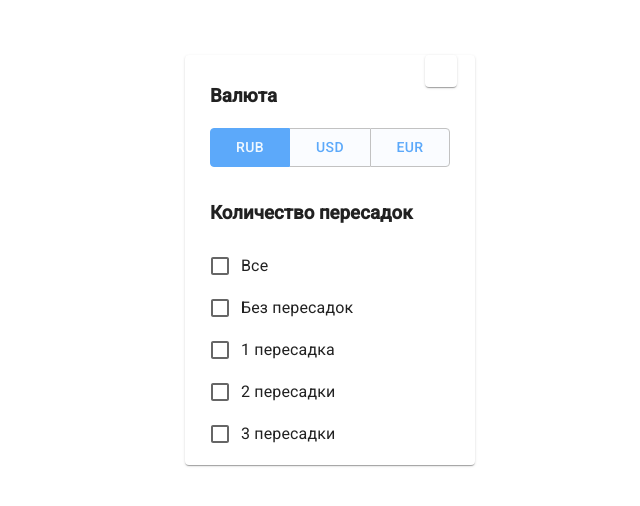
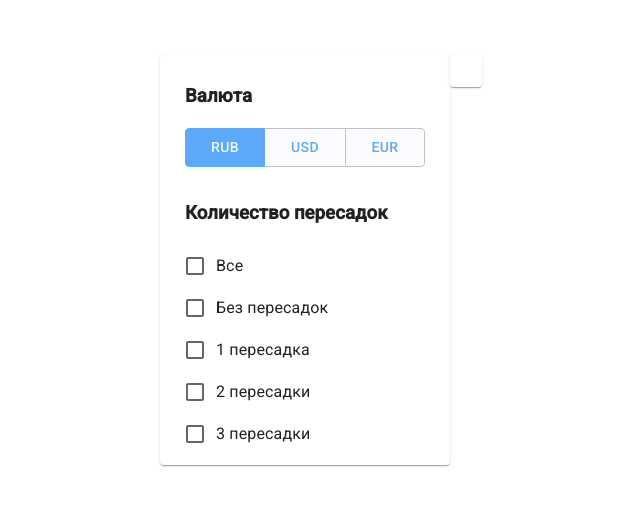
Before and after one commit to TheSilkFlower/tickets-avia, a React (Vite) app: page / in a window 1280 px wide. Shown: the part 148-654 px from the top of the page, without its empty margins (319-959 px from the left). Built offline with nearby package versions, Linux system fonts and the light colour scheme.

Commit message:
Удалила wrapper OptionBlock

```diff
--- a/src/components/OptionBlock/index.module.css
+++ b/src/components/OptionBlock/index.module.css
@@ -1 +1 @@
-.wrapper{width:240px}.transfersBlock{width:100%;display:flex;flex-direction:column;padding:10px 25px}
+.transfersBlock{width:100%;max-width:240px;display:flex;flex-direction:column;padding:10px 25px}
--- a/src/components/OptionBlock/index.module.scss
+++ b/src/components/OptionBlock/index.module.scss
@@ -1,9 +1,6 @@
-.wrapper {
-    width: 240px;
-}
-
 .transfersBlock {
     width: 100%;
+    max-width: 240px;
     display: flex;
     flex-direction: column;
     padding: 10px 25px;
```
